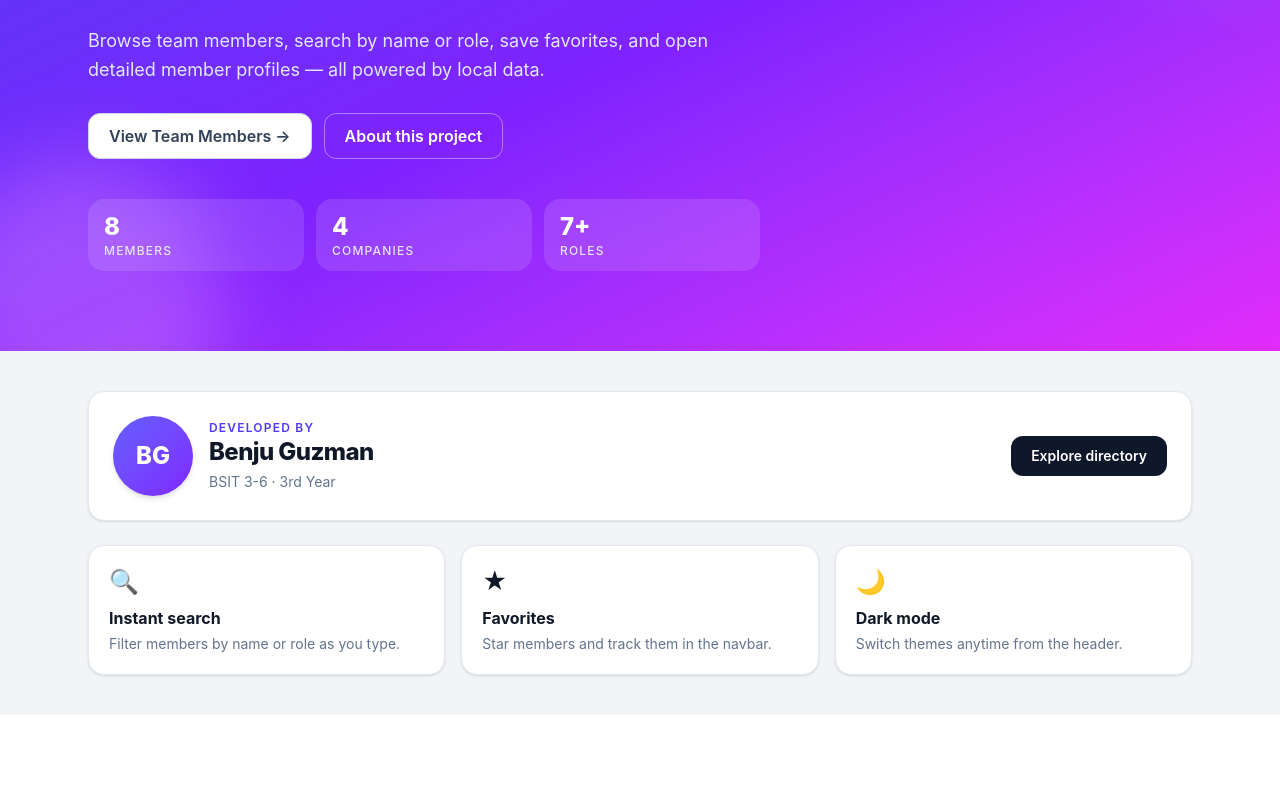
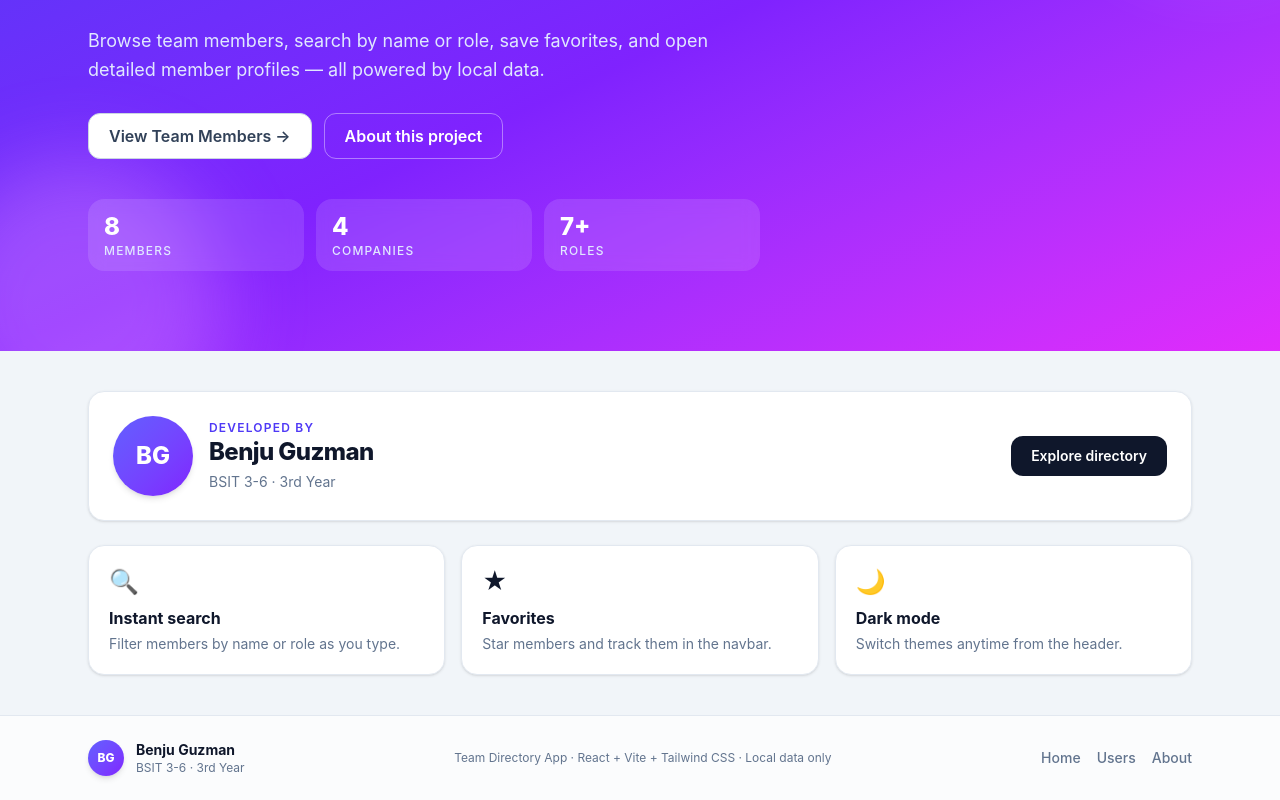
Before and after one commit to Shimizu019/team-directory-app, a React (Vite) app: page / in a window 1280 px wide. Shown: the part 303-1103 px from the top of the page. Before the commit the page ends 1018 px from the top, so only its background shows below. Built offline with nearby package versions, Linux system fonts and the light colour scheme; the HTML template or start-up script is replaced by a standard one.

Commit message:
feat: integrate redesigned app shell

```diff
--- a/src/App.jsx
+++ b/src/App.jsx
@@ -1,5 +1,6 @@
 import { useState } from "react";
 import { BrowserRouter, Route, Routes } from "react-router-dom";
+import Footer from "./components/Footer";
 import Navbar from "./components/Navbar";
 import About from "./pages/About";
 import Home from "./pages/Home";
@@ -28,8 +29,8 @@ function App() {
       <div
         className={
           darkMode
-            ? "dark min-h-screen bg-gray-900 text-white"
-            : "min-h-screen bg-gray-100 text-gray-900"
+            ? "dark flex min-h-screen flex-col bg-slate-950 text-slate-100"
+            : "flex min-h-screen flex-col bg-slate-100 text-slate-900"
         }
       >
         <Navbar
@@ -38,7 +39,7 @@ function App() {
           onToggleDarkMode={toggleDarkMode}
         />
 
-        <main>
+        <main className="flex-1">
           <Routes>
             <Route path="/" element={<Home />} />
             <Route
@@ -55,6 +56,8 @@ function App() {
             <Route path="*" element={<NotFound />} />
           </Routes>
         </main>
+
+        <Footer />
       </div>
     </BrowserRouter>
   );
```
